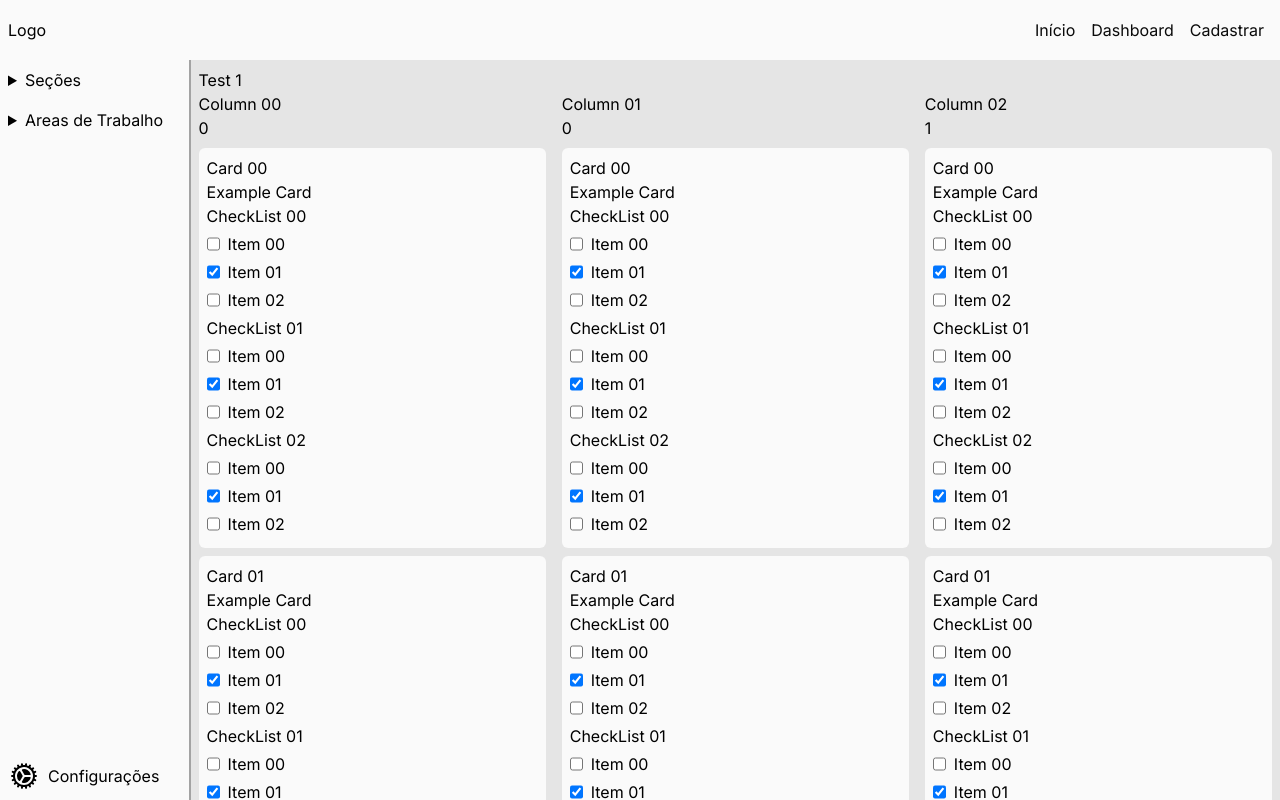
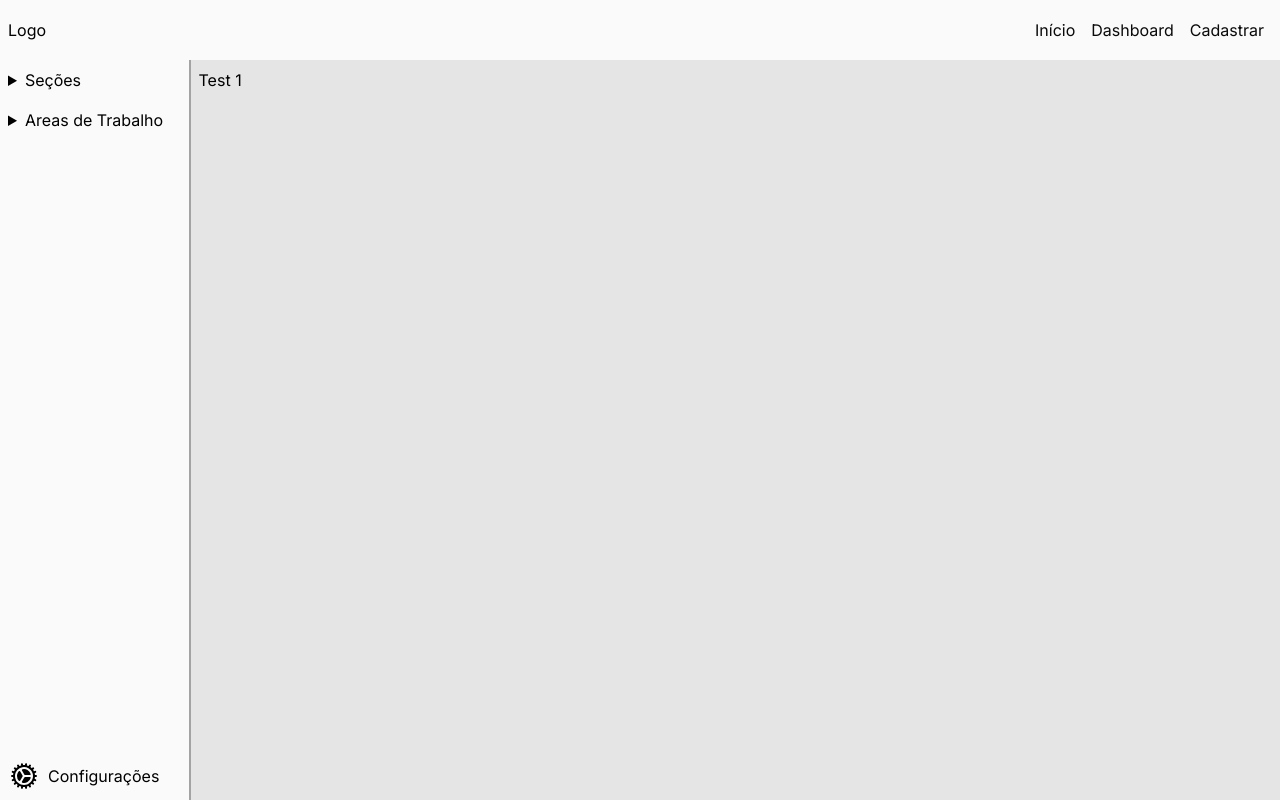
Before and after one commit to PragmaDevelopers/SistemasRC, a Next.js app in the folder SistemaBase/front-end/: page /dashboard/board/1 in a window 1280 px wide. Built offline with nearby package versions, Linux system fonts and the light colour scheme.

Commit message:
made some changes

```diff
--- a/SistemaBase/front-end/src/app/dashboard/board/[id]/page.tsx
+++ b/SistemaBase/front-end/src/app/dashboard/board/[id]/page.tsx
@@ -1,8 +1,13 @@
 "use client";
 
-import { useState } from "react";
 import { DragDropContext, Droppable, Draggable } from "react-beautiful-dnd";
+import { useState, DetailedHTMLProps, HTMLAttributes } from 'react';
 
+declare module 'react' {
+    interface HTMLAttributes<T> {
+        innerRef?: React.Ref<T>;
+    }
+}
 
 function genRandInt(): number {
     const min = 10000000;
@@ -65,18 +70,29 @@ function CheckListElement(props: CheckList) {
     );
 }
 
-function CardElement(props: Card) {
+interface CardProps extends Card {
+    index: number,
+}
+
+function CardElement(props: CardProps) {
     return (
         <div className="w-full bg-neutral-50 rounded-md my-2 p-2">
             <h1>{props.title}</h1>
             <p>{props.description}</p>
-            <div>
+            <Draggable draggableId={String(props.id)} index={props.index}>
+                {(provided) => (
+                    <div {...provided.draggableProps}
+                        {...provided.dragHandleProps}
+                        innerRef={provided.innerRef}
+                    >
                         {props.checklists.map((checklist: CheckList) => {
                             return (
                                 <CheckListElement name={checklist.name} id={checklist.id} items={checklist.items} key={checklist.id} />
                             );
                         })}
                     </div>
+                )}
+            </Draggable>
         </div>
     );
 }
@@ -86,13 +102,15 @@ function ColumnElement(props: Column) {
         <div className="w-full w-64">
             <h1>{props.title}</h1>
             <h2>{props.type}</h2>
-            <div>
-                {props.cardsList.map((cardEl: Card) => {
-                    return (
-                        <CardElement title={cardEl.title} id={cardEl.id} columnID={props.id} checklists={cardEl.checklists} description={cardEl.description} />
-                    );
-                })}
+            <Droppable droppableId={String(props.id)}>
+                {provided => (
+                    <div {...provided.droppableProps}
+                        innerRef={provided.innerRef}>
+                        {props.cardsList.map((cardEl: Card, index: number) => <CardElement index={index} title={cardEl.title} id={cardEl.id} columnID={props.id} checklists={cardEl.checklists} description={cardEl.description} />)}
+                        {provided.placeholder}
                     </div>
+                )}
+            </Droppable>
         </div>
     );
 }
@@ -814,33 +832,25 @@ const data: Column[] = [
     },
 ];
 
-function KanBanArea() {
-    return (
-        <DragDropContext onDragEnd={() => { }}>
-            <Droppable droppableId="droppable">
-                {(element, snapshot) => {
-                    data.map(() => { });
-                }
-                }
-
-
-            </Droppable>
-        </DragDropContext>
-    );
-}
+//{
+//    data.map((column: Column) => {
+//        return (
+//            <ColumnElement title={column.title} cardsList={column.cardsList} type={column.type} id={column.id} key={column.id} />
+//        );
+//    })
+//}
 
 export default function Page({ params }: { params: { id: string } }) {
+    const onDragEndFunc = (result: any) => { };
     return (
         <main className="w-full h-full">
             <div className="">
                 <h1>Test {params.id}</h1>
             </div>
             <div className="grid grid-flow-col auto-cols-auto grid-rows-1 gap-x-4">
-                {data.map((column: Column) => {
-                    return (
-                        <ColumnElement title={column.title} cardsList={column.cardsList} type={column.type} id={column.id} key={column.id} />
-                    );
-                })}
+                <DragDropContext onDragEnd={onDragEndFunc}>
+
+                </DragDropContext>
             </div>
         </main>
     );
```
Lines whose indentation alone changed are shown as unchanged.
